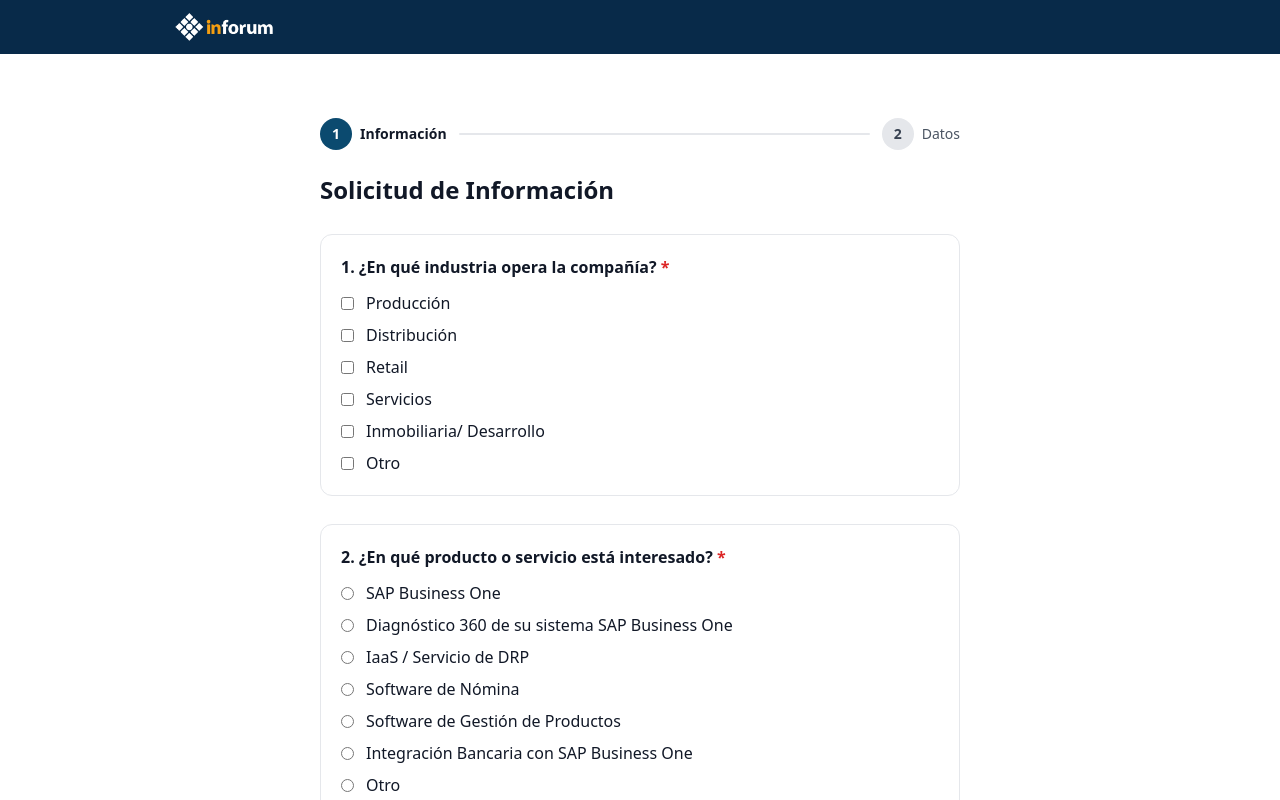
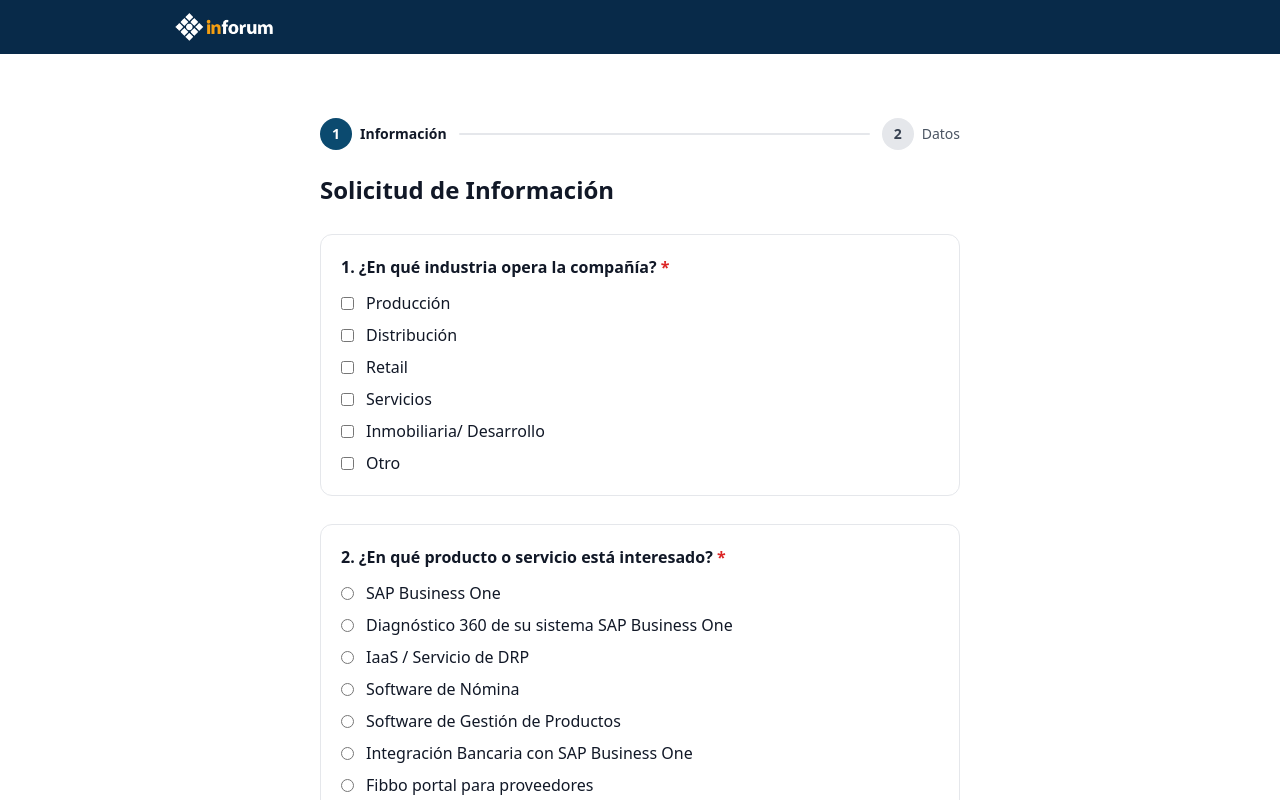
Before and after one commit to grupoinforum/diagnosticos-website, a Next.js app: page /diagnostico in a window 1280 px wide. Shown: the top 800 px of the page. Built offline with nearby package versions, Linux system fonts and the light colour scheme.

Commit message:
Update diagnostico-content.tsx

```diff
--- a/app/diagnostico/diagnostico-content.tsx
+++ b/app/diagnostico/diagnostico-content.tsx
@@ -1,4 +1,3 @@
-// app/diagnostico/diagnostico-content.tsx
 "use client";
 
 import React, { useMemo, useRef, useState } from "react";
@@ -50,6 +49,10 @@
   {
     label: "Integración Bancaria con SAP Business One",
     value: "Integración Bancaria con SAP Business One",
+  },
+  {
+    label: "Fibbo portal para proveedores",
+    value: "Fibbo portal para proveedores",
   },
   { label: "Otro", value: "Otro" },
 ];
@@ -253,9 +256,7 @@
   function scrollToRef(ref: React.RefObject<HTMLInputElement> | { current: HTMLInputElement | null } | undefined) {
     const el = ref?.current;
     if (!el) return;
-    // scroll visible incluso si hay header fijo
     el.scrollIntoView({ behavior: "smooth", block: "center" });
-    // foco un momentito después para que se note
     setTimeout(() => el.focus(), 200);
   }
 
@@ -263,7 +264,6 @@
     setError("");
     if (!step1Valid) {
       setError("Por favor completa las preguntas obligatorias.");
-      // también te sube arriba por si está abajo
       window.scrollTo({ top: 0, behavior: "smooth" });
       return;
     }
@@ -294,7 +294,6 @@
     if (!v2.ok) {
       setError("Revisa los campos marcados en rojo.");
       setFieldErrors(v2.errors);
-      // IMPORTANTÍSIMO: te lleva al campo exacto con error aunque haya scroll
       scrollToRef(v2.firstRef as any);
       return;
     }
@@ -343,7 +342,6 @@
       window.scrollTo({ top: 0, behavior: "smooth" });
     } catch (e: any) {
       setError(e?.message || "Ocurrió un error.");
-      // si falla el backend, lo subimos arriba para que lo vean
       window.scrollTo({ top: 0, behavior: "smooth" });
     } finally {
       setLoading(false);
@@ -416,7 +414,6 @@
 
   return (
     <div className="w-full max-w-2xl mx-auto px-4 py-10">
-      {/* Banner sticky: aunque haya scroll, SIEMPRE visible */}
       {error ? (
         <div className="sticky top-2 z-50 mb-5 rounded-lg border border-red-200 bg-red-50 px-4 py-3 text-sm text-red-700 shadow-sm">
           {error}
@@ -429,7 +426,6 @@
         <div className="space-y-7">
           <h1 className="text-2xl font-semibold">Solicitud de Información</h1>
 
-          {/* Pregunta 1 */}
           <div className="rounded-xl border border-gray-200 p-5">
             <p className="font-semibold mb-3">
               1. ¿En qué industria opera la compañía? <span className="text-red-600">*</span>
@@ -469,7 +465,6 @@
             ) : null}
           </div>
 
-          {/* Pregunta 2 */}
           <div className="rounded-xl border border-gray-200 p-5">
             <p className="font-semibold mb-3">
               2. ¿En qué producto o servicio está interesado?{" "}
@@ -506,7 +501,6 @@
             ) : null}
           </div>
 
-          {/* Pregunta 3 */}
           <div className="rounded-xl border border-gray-200 p-5">
             <p className="font-semibold mb-2">
               3. Mensaje <span className="text-gray-500 font-normal">(opcional)</span>
```
